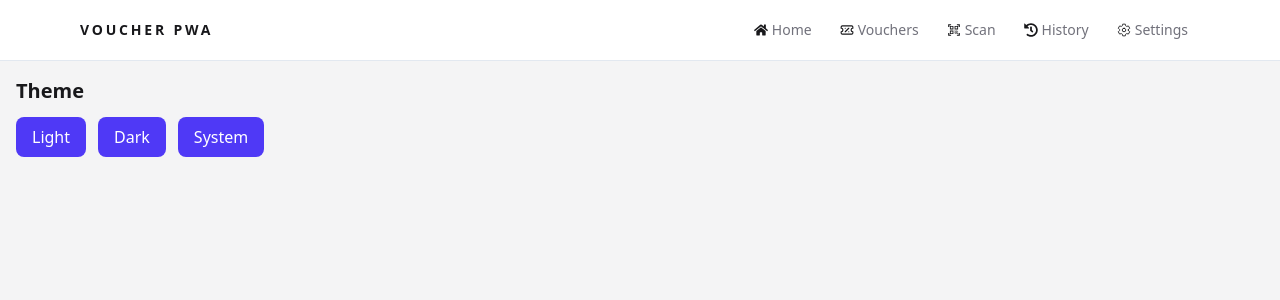
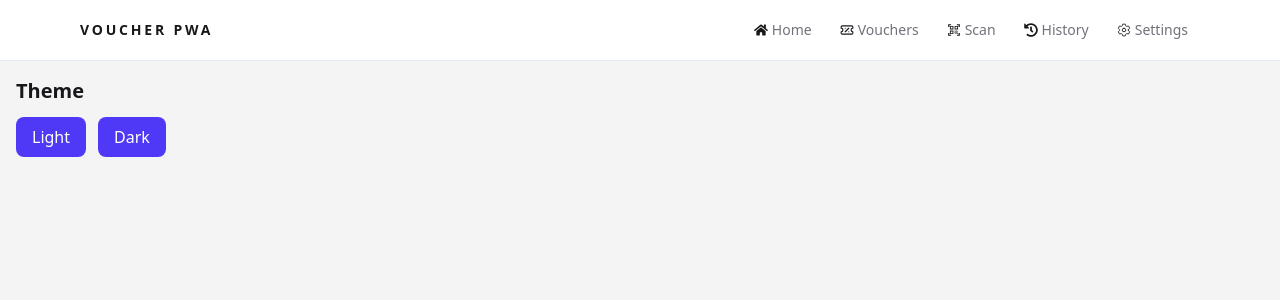
Before and after one commit to Altair2759/voucher-pwa, a Next.js app in the folder voucher-pwa/: page /settings in a window 1280 px wide. Shown: the top 300 px of the page. Built offline with nearby package versions, Linux system fonts and the light colour scheme.

Commit message:
removing system theme in settings

```diff
--- a/voucher-pwa/app/settings/page.tsx
+++ b/voucher-pwa/app/settings/page.tsx
@@ -36,18 +36,7 @@ export default function SettingsPage() {
             Dark
           </button>
 
-          <button
-            onClick={() => setTheme("system")}
-            className="
-              px-4 py-2 rounded-lg
-              bg-indigo-600 dark:bg-emerald-500
-              text-white font-medium
-              hover:bg-indigo-700 dark:hover:bg-emerald-600
-              transition
-            "
-          >
-            System
-          </button>
+
         </div>
       </section>
 
```
